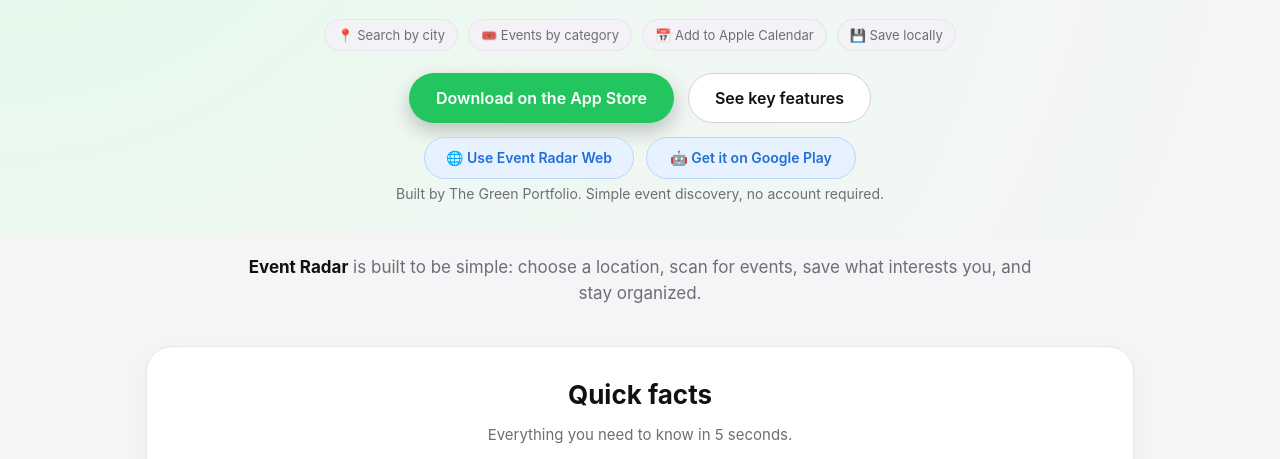
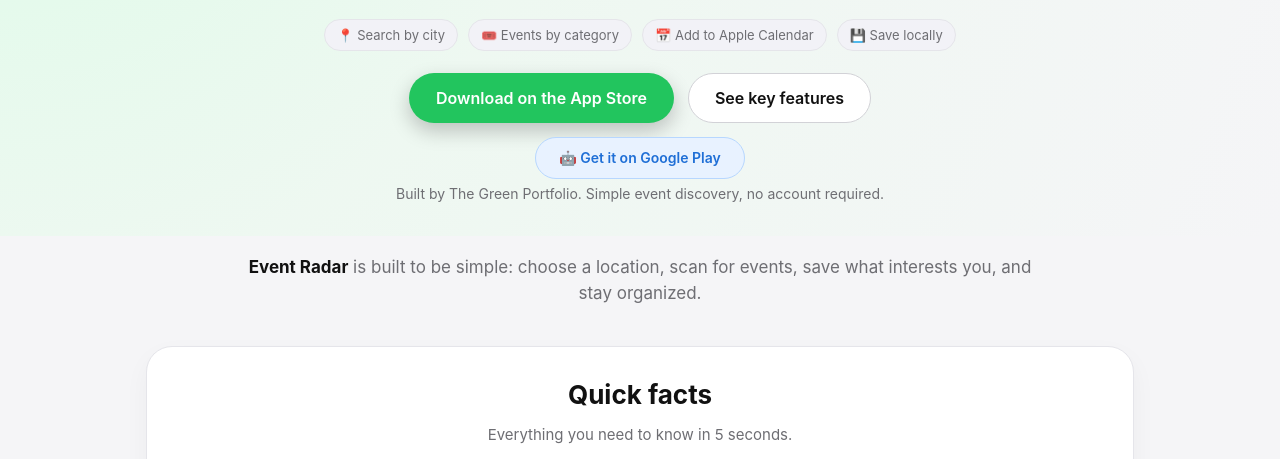
Before and after one commit to thegreenportfolio/eventradar, a plain HTML site: page index.html in a window 1280 px wide. Shown: the part 283-742 px from the top of the page. Drawn offline with Linux system fonts and the light colour scheme.

Commit message:
Update index.html

```diff
--- a/index.html
+++ b/index.html
@@ -477,15 +477,6 @@
 <div class="web-pill-row">
   <a
     class="web-pill"
-    href="https://event.thegreenportfolio.ca"
-    target="_blank"
-    rel="noopener noreferrer"
-  >
-    🌐 Use Event Radar Web
-  </a>
-
-  <a
-    class="web-pill"
     href="https://play.google.com/store/apps/details?id=com.thegreenportfolio.eventradar"
     target="_blank"
     rel="noopener noreferrer"
```
